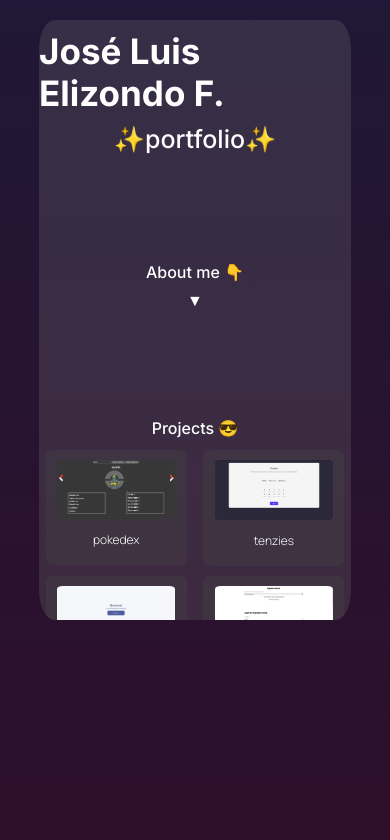
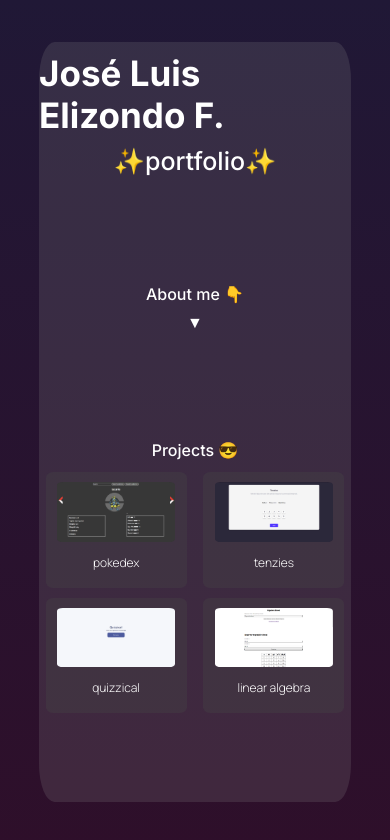
Before and after one commit to ElizondoStudios/portfolio, a React (Vite) app: page / in a window 390 px wide. Shown: the top 840 px of the page. Built offline with nearby package versions, Linux system fonts and the light colour scheme; grey boxes are pictures that could not be loaded.

Commit message:
changed content show for mobile

```diff
--- a/src/index.css
+++ b/src/index.css
@@ -26,7 +26,7 @@ body{
 
   .App--card{
     position: fixed;
-    top: 20px;
+    top: 5vh;
     display: flex;
     align-items: center;
     /* justify-content: center; */
@@ -34,7 +34,7 @@ body{
 
     width: 80vw;
     max-width: 600px;
-    height: 600px;
+    height: 90vh;
     background-color: rgba(138, 138, 138, 0.199);
     border-radius: 5%;
 
@@ -57,6 +57,7 @@ body{
 /* ##### About me ##### */
 .About-me{
   cursor: pointer;
+  user-select: none;
 }
 
 /*##### Socials ##### */
@@ -107,7 +108,7 @@ body{
       margin: 0;
       margin-top: 10px;
 
-      justify-self: center;
+      justify-content: center;
       transform: translateY(-50%);
     }
 
```
